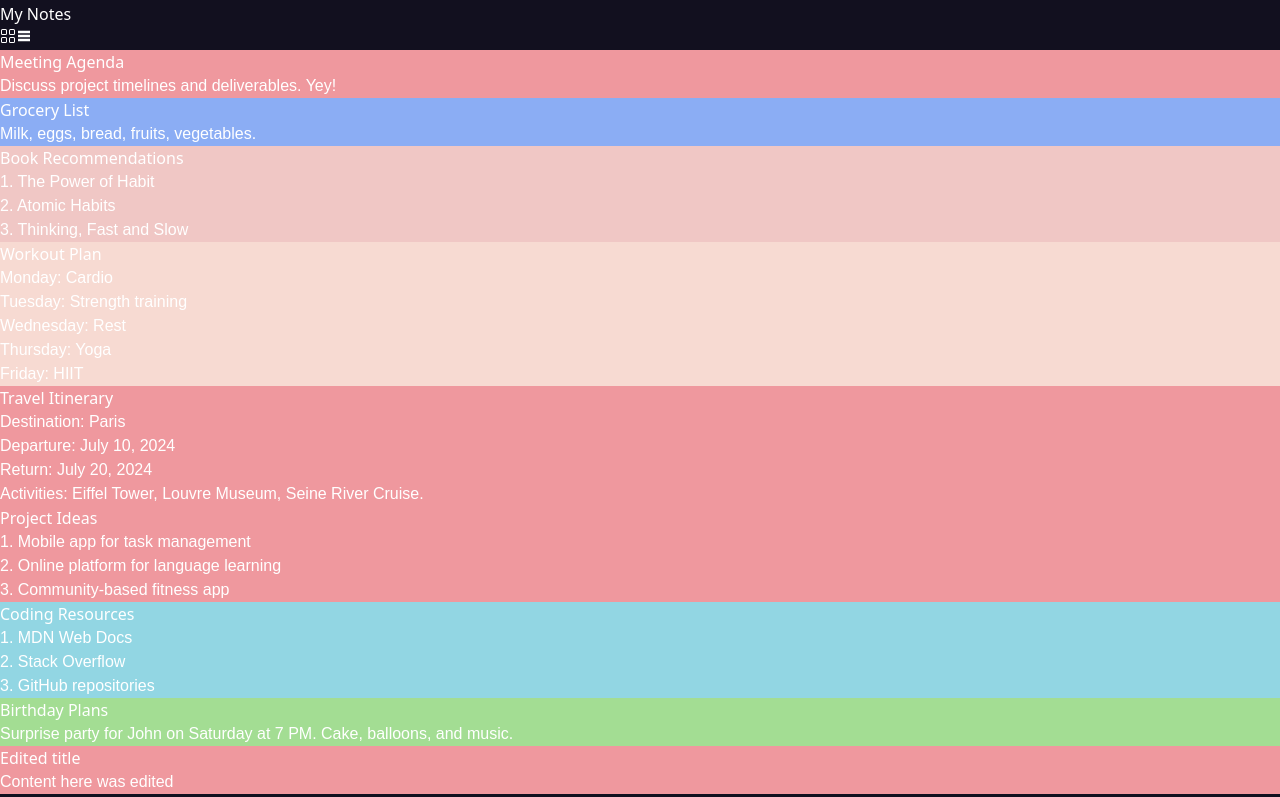
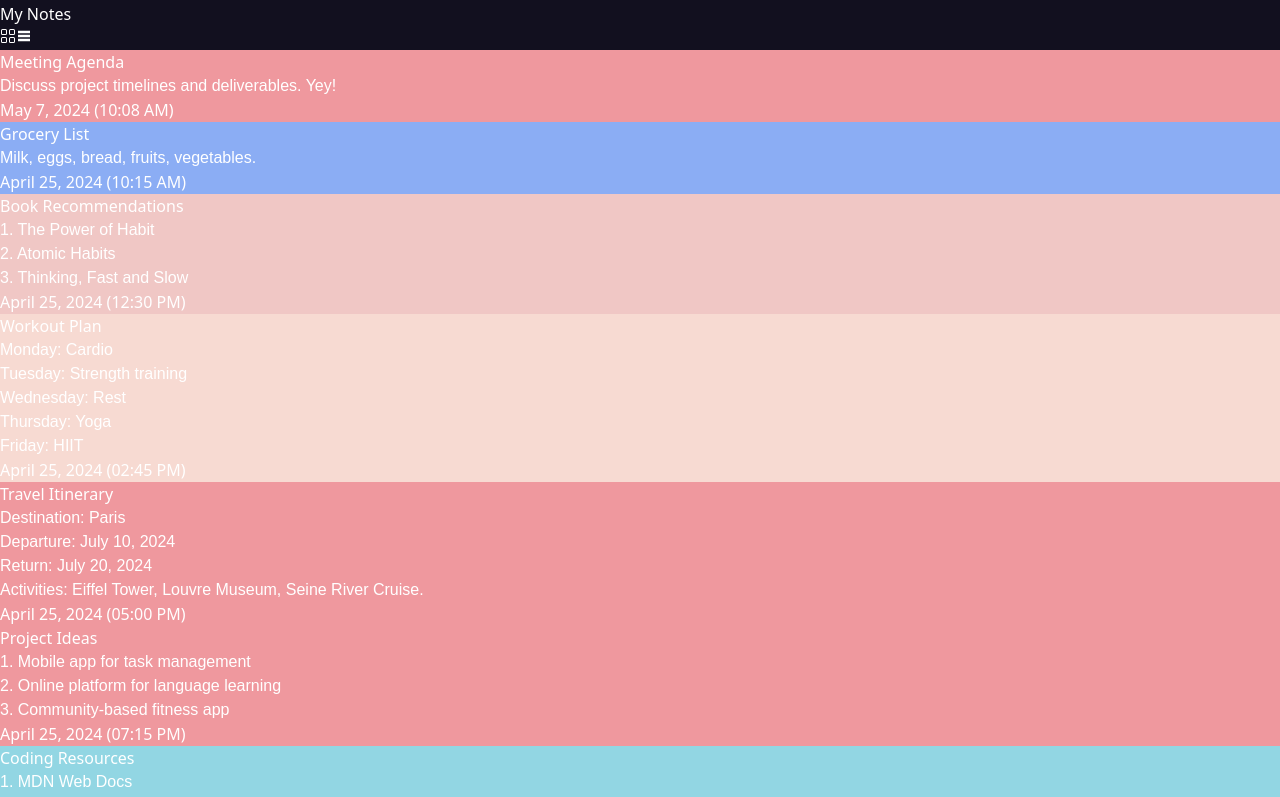
Before and after one commit to syke9p3/personal-markdown-react, a React (Vite) app: page / in a window 1280 px wide. Shown: the part 520-1317 px from the top of the page. Built offline with nearby package versions, Linux system fonts and the light colour scheme; data requests are answered from the project's data file.

Commit message:
added date and time to notes

```diff
--- a/db.json
+++ b/db.json
@@ -3,8 +3,9 @@
     {
       "title": "Meeting Agenda",
       "content": "Discuss project timelines and deliverables. Yey!",
-      "id": "1",
-      "timestamp": "2024-04-25T08:00:00Z"
+      "timestamp": "2024-04-25T08:00:00Z",
+      "updatedAt": "2024-05-07T10:08:55.333Z",
+      "id": "1"
     },
     {
       "id": "2",
@@ -49,10 +50,11 @@
       "timestamp": "2024-04-25T23:45:00Z"
     },
     {
-      "title": "Edited title",
-      "content": "Content here was edited",
-      "id": "12",
-      "timestamp": "2024-04-26T02:00:00Z"
+      "title": "New Plans",
+      "content": "S, and music.",
+      "timestamp": "2024-04-25T23:45:00Z",
+      "updatedAt": "2024-05-07T09:59:30.464Z",
+      "id": "9"
     }
   ]
 }
--- a/src/components/NoteCard.jsx
+++ b/src/components/NoteCard.jsx
@@ -1,5 +1,6 @@
 import React, { useEffect, useState } from "react";
 import { NavLink } from "react-router-dom";
+import { getDateFromTimestamp, getTimeFromTimestamp } from "../utils/date";
 
 const bgColors = [
   '#a3dd93',
@@ -11,18 +12,19 @@ const bgColors = [
 ]
 
 const Note = (props) => {
-  const [noteId, setNoteId] = useState(props.note.id || "");
-  const [noteTitle, setNoteTitle] = useState(props.note.title || "");
-  const [noteContent, setContent] = useState(props.note.content || "");
+  const [note, setNote] = useState(props.note)
   const [color, setColor] = useState('#f7dad2');
 
   // TODO: extract to color utility so other files can use it
-  // TODO: display date and time - add timestamp to json
 
   const getRandomColor = () => {
     const randomIndex =  Math.floor(Math.random() * bgColors.length)
     return bgColors[randomIndex]
   }
+
+  const timestamp = note.updatedAt || note.timestamp;
+  const date = getDateFromTimestamp(timestamp);
+  const time = getTimeFromTimestamp(timestamp);
 
   // TODO: implement color customization
   useEffect(() => {
@@ -30,18 +32,19 @@ const Note = (props) => {
   }, [])
 
   return (
-    <NavLink to={`/notes/${noteId}`}>
-      <div className={`grid grid-cols-subgrid px-6 py-4 pb-8 text-[#0e1121] rounded-xl border border-black cursor-pointer hover:opacity-80 transition-all duration-150`}
+    <NavLink to={`/notes/${note.id}`}>
+      <div className={`grid grid-cols-subgrid px-6 py-4 pb-6 text-[#0e1121] rounded-xl border border-black cursor-pointer hover:opacity-80 transition-all duration-150`}
         style={{backgroundColor: color}}
       >
         {/* Note Title */}
         <div className="mb-3 truncate note-title">
-          <h3 className="text-2xl font-bold">{noteTitle}</h3>
+          <h3 className="text-2xl font-bold">{note.title}</h3>
         </div>
         {/* Note Content */}
-        <pre className="/*bg-blue-50*/ text-ellipsis overflow-y-hidden pb-4 max-h-80">
-          {noteContent}
+        <pre className="/*bg-blue-50*/ text-ellipsis overflow-y-hidden pb-8 max-h-80">
+          {note.content}
         </pre>
+      <p className="text-sm opacity-70">{`${date} (${time})`}</p>
       </div>
     </NavLink>
   );
--- a/src/pages/NotePage.jsx
+++ b/src/pages/NotePage.jsx
@@ -4,6 +4,7 @@ import PageLayout from "../components/PageLayout";
 import axios from "axios";
 import Breadcrumb from "../components/Breadcrumb";
 import useFetch from "../hooks/useFetch";
+import { getDateFromTimestamp, getTimeFromTimestamp } from "../utils/date";
 
 const bgColors = [
   "#a3dd93",
@@ -28,7 +29,10 @@ const NotePage = () => {
 
   const [title, setTitle] = useState("");
   const [content, setContent] = useState("");
+  const [date, setDate] = useState("");
+  const [time, setTime] = useState("");
   const [color, setColor] = useState("#f7dad2");
+
 
   const getRandomColor = () => {
     const randomIndex = Math.floor(Math.random() * bgColors.length);
@@ -39,12 +43,17 @@ const NotePage = () => {
     if (note) {
       setTitle(note.title);
       setContent(note.content);
+
+      const timestamp = note.updatedAt || note.timestamp;
+      setDate(getDateFromTimestamp(timestamp));
+      setTime(getTimeFromTimestamp(timestamp));
     }
 
     setColor(getRandomColor());
   }, [note]);
 
   console.log("noteId: " + noteId);
+  console.log(note);
 
   // TODO: create Breadcrumb component
   // TODO: search how other React apps implement breadcrumbs
@@ -54,12 +63,14 @@ const NotePage = () => {
     const editedNoteData = {
       title: title,
       content: content,
+      timestamp: note.timestamp,
+      updatedAt: new Date(),
     };
 
     try {
       await axios.put(`http://localhost:3030/notes/${noteId}`, editedNoteData);
       console.log("Note saved");
-      navigateTo('/')
+      navigateTo("/");
     } catch (error) {
       console.error("Failed to save note:", error);
     }
@@ -68,7 +79,6 @@ const NotePage = () => {
   return (
     <PageLayout>
       <Breadcrumb />
-
       {note ? (
         <div className="overflow-hidden pb-4 rounded-xl bg-[#252032]">
           <div className="cursor-pointer">
@@ -105,10 +115,14 @@ const NotePage = () => {
         <div></div>
       )}
 
-      <div>
+      <div className="flex justify-center py-4">
+        <p className="text-sm italic opacity-70">{`Last Edited ${date}`}</p>
+      </div>
+
+      {/* <div>
         <p>Note title: {title}</p>
         <p>Note content: {content}</p>
-      </div>
+      </div> */}
     </PageLayout>
   );
 };
--- a/src/pages/Notes.jsx
+++ b/src/pages/Notes.jsx
@@ -19,7 +19,7 @@ const Notes = () => {
     loading,
   } = useFetch(`http://localhost:3030/notes`);
 
-  const [view, setView] = useState("grid");
+  const [view, setView] = useState("list");
 
   const handleToggleView = (view) => {
     setView(view);
--- /dev/null
+++ b/src/utils/date.js
@@ -0,0 +1,19 @@
+export function getDateFromTimestamp(timestamp) {
+  const date = new Date(timestamp);
+
+  // Format the date as "June 24, 2024"
+  const optionsDate = { month: "long", day: "numeric", year: "numeric" };
+  const formattedDate = date.toLocaleDateString("en-US", optionsDate);
+
+  return formattedDate;
+}
+
+export function getTimeFromTimestamp(timestamp) {
+  const date = new Date(timestamp);
+
+  // Format the time as "08:32 PM"
+  const optionsTime = { hour: "2-digit", minute: "2-digit", hour12: true };
+  const formattedTime = date.toLocaleTimeString("en-US", optionsTime);
+
+  return formattedTime;
+}
```
Also changed, not shown: 1 other file (tests, documents, lock files or other folders).
